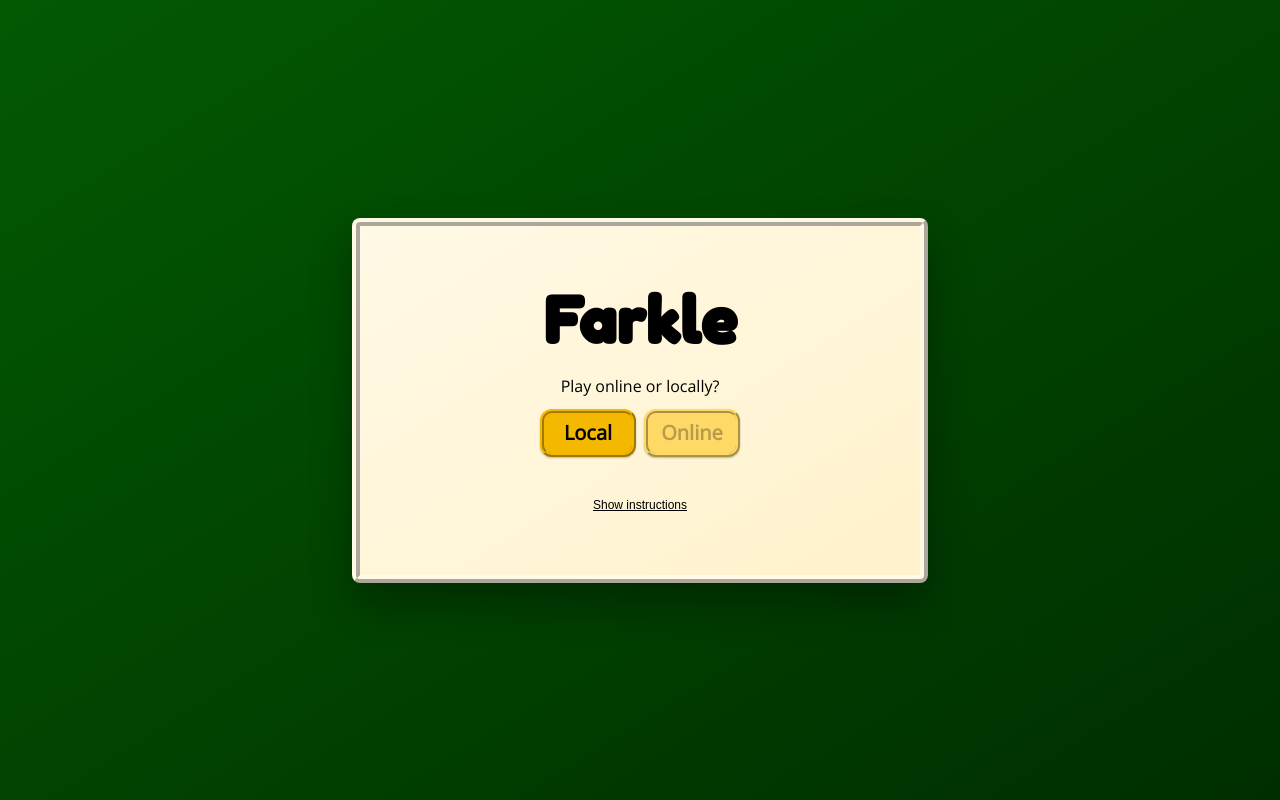
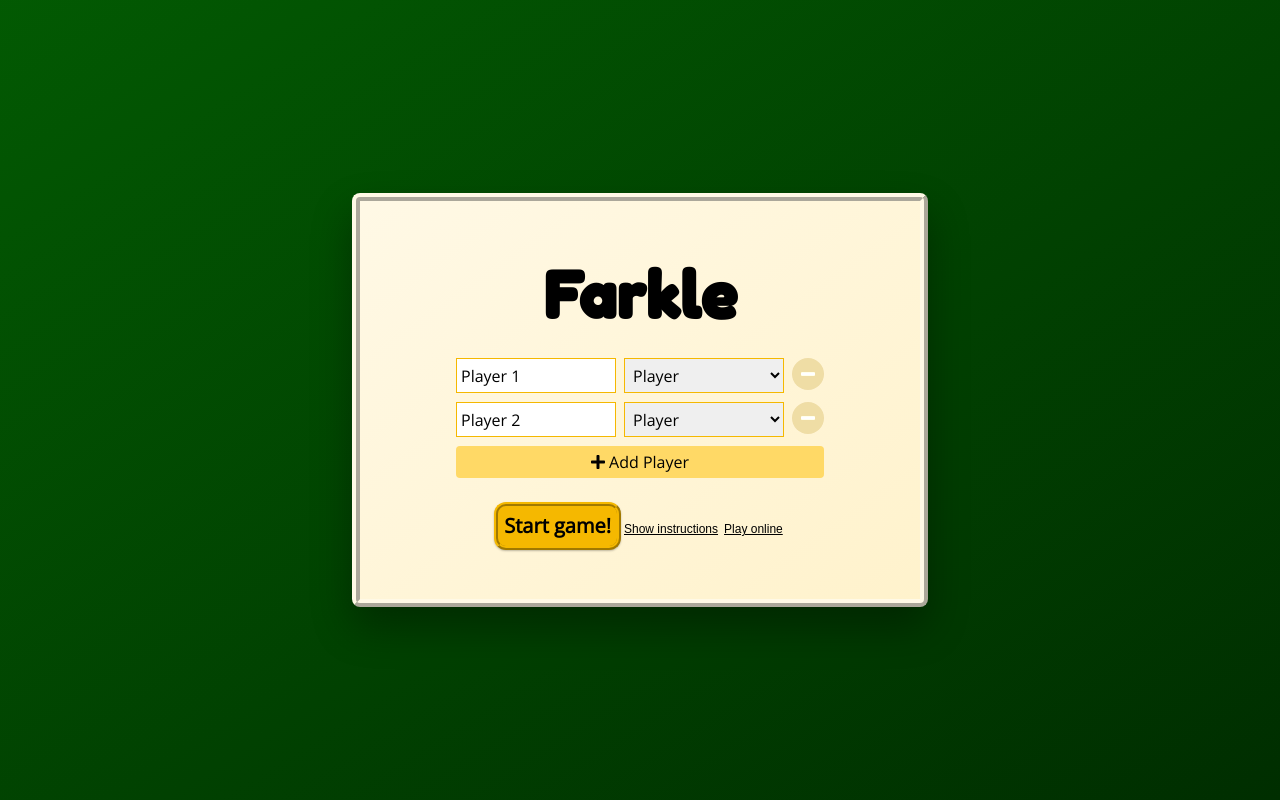
Before and after one commit to tbergman/farkle, a React (Create React App) app: page / in a window 1280 px wide. Built offline with nearby package versions, Linux system fonts and the light colour scheme; what cannon, react-three-fiber would draw is missing.

Commit message:
Improves game config ui

```diff
--- a/package.json
+++ b/package.json
@@ -3,6 +3,9 @@
   "version": "0.1.0",
   "private": true,
   "dependencies": {
+    "@fortawesome/fontawesome-svg-core": "^1.2.29",
+    "@fortawesome/free-solid-svg-icons": "^5.13.1",
+    "@fortawesome/react-fontawesome": "^0.1.11",
     "@testing-library/jest-dom": "^4.2.4",
     "@testing-library/react": "^9.3.2",
     "@testing-library/user-event": "^7.1.2",
--- a/src/App.tsx
+++ b/src/App.tsx
@@ -10,11 +10,15 @@ import {
 import Game from './components/Game';
 import { Player } from './game/player';
 
-const AppRouterCtx = () => {
+const AppRouterContext = () => {
   const [players, setPlayers] = useState<Array<Player>>([])
 
   const startGame = (players: Array<Player>) => {
+    storePlayers(players)
     setPlayers(players)
+  }
+
+  const storePlayers = (players: Array<Player>) => {
     localStorage.setItem('farkle-players', JSON.stringify(players))
   }
 
@@ -37,8 +41,9 @@ const App = () => {
 
   return (
     <div className="App">
+
       <Router>
-        <AppRouterCtx />
+        <AppRouterContext />
       </Router>
     </div>
   );
--- a/src/components/GameIntro/GameConfig/GameConfig.styles.scss
+++ b/src/components/GameIntro/GameConfig/GameConfig.styles.scss
@@ -1,22 +1,18 @@
 #player-picker-form {
+  --row-height: 32px;
+
   display: grid;
   margin: 24px auto;
   gap: 12px;
+  grid-auto-rows: var(--row-height);
   justify-items: left;
 
   .player-picker-form-field {
     display: grid;
+    width: 100%;
     align-items: baseline;
-    gap: 4px;
-    grid-template-columns: repeat(2, 1fr auto);
-
-    @media (max-width: 640px) {
-      grid-template-columns: repeat(1, 1fr auto);
-    }
-
-    &#player-count-field {
-      grid-template-columns: 1fr auto 1fr;
-    }
+    gap: 8px;
+    grid-template-columns: 1fr 1fr var(--row-height);
   }
 
   .player-picker-label {
@@ -25,8 +21,13 @@
   }
 
   .player-form-input {
+    display: block;
+    width: 100%;
+    height: 100%;
+    box-sizing: border-box;
     padding: 4px;
     border: 1px solid var(--color-primary);
+    font-family: inherit;
     font-size: 1em;
     outline-color: var(--color-primary);
   }
@@ -44,4 +45,44 @@
       background-color: var(--color-primary-lightest);
     }
   }
+
+  .update-btn {
+    border: none;
+    cursor: pointer;
+    font-family: inherit;
+    font-size: inherit;
+    outline-color: var(--color-primary);
+
+    &[disabled] {
+      background-color: var(--color-primary-light);
+      filter: saturate(25%) brightness(120%);
+    }
+
+    &:hover:not([disabled]) {
+      filter: brightness(90%);
+    }
+
+    &.add-player-button {
+      width: 100%;
+      background-color: var(--color-primary-light);
+      border-radius: 4px;
+    }
+
+    &.remove-player-button {
+      display: flex;
+      width: 32px;
+      height: 32px;
+      padding: 0;
+      background-color: var(--color-primary);
+      border-radius: 32px;
+      color: white;
+      place-content: center;
+      place-items: center;
+
+      .svg-inline--fa {
+        width: 50%;
+        height: 50%;
+      }
+    }
+  }
 }
--- a/src/components/GameIntro/GameConfig/GameConfig.tsx
+++ b/src/components/GameIntro/GameConfig/GameConfig.tsx
@@ -1,8 +1,11 @@
-import React, { ChangeEvent, useEffect, useState } from 'react';
+import React, { ChangeEvent, useEffect, useState, useRef } from 'react';
 import { mapCount } from '../../../util/range';
+import { FontAwesomeIcon } from '@fortawesome/react-fontawesome'
+import { faMinus, faPlus, faUser, faLaptop } from '@fortawesome/free-solid-svg-icons'
 import { Player, newPlayer, playerType } from '../../../game/player';
 import GameButton from '../../GameButton';
 import './GameConfig.styles.scss';
+import { FarkleLogic } from '../../../game/FarkleLogic';
 
 type GameConfigProps = {
   startGame(players: Array<Player>): void
@@ -13,6 +16,8 @@ const GameConfig = ({ startGame }: GameConfigProps) => {
 
   const countPlayers = () => players.length
 
+  const addButton = useRef<any>()
+
   useEffect(() => {
     const playersJSON = localStorage.getItem('farkle-players')
     if (playersJSON) {
@@ -20,26 +25,31 @@ const GameConfig = ({ startGame }: GameConfigProps) => {
     }
   }, [])
 
-  const handlePlayerCountChange = (n: number) => {
-    const prevCount = players.length
-    if (prevCount > n) {
+  const removePlayer = (i: number) => {
+    if (players.length > 2) {
       const _p = [...players]
-      _p.splice(n)
-      setPlayers(_p)
-    } else if (prevCount < n) {
-      const _p = [...players]
-      _p.push(newPlayer(n - 1))
+      _p.splice(i, 1)
       setPlayers(_p)
     }
   }
 
-  const handlePlayerTypeChange = (i: number, value: playerType) => {
+  const addPlayer = () => {
+    if (players.length < FarkleLogic.MAX_PLAYERS) {
+      const _p = [...players]
+      _p.push(newPlayer(players.length))
+      setPlayers(_p)
+    }
+    addButton.current.blur()
+  }
+
+  const updatePlayerType = (i: number, value: playerType) => {
     const _p = [...players]
     _p[i].type = value
     setPlayers(_p)
+    if (value === 'computer') updatePlayerName(i, `Player ${i+1}`)
   }
 
-  const handlePlayerNameChange = (i: number, value: string) => {
+  const updatePlayerName = (i: number, value: string) => {
     const _p = [...players]
     _p[i].name = value
     setPlayers(_p)
@@ -47,52 +57,47 @@ const GameConfig = ({ startGame }: GameConfigProps) => {
 
   return (
     <>
-    <form id="player-picker-form">
-      <div className="player-picker-form-field" id="player-count-field">
-        <label htmlFor="player-count">Play with</label>
-        <input className="player-form-input" id="player-count" type="number" min="2" max="6" value={countPlayers()} onChange={(e: ChangeEvent<HTMLInputElement>) => handlePlayerCountChange(Number(e.target.value))} />
-        <span>players</span>
-      </div>
+    <div id="player-picker-form">
       {mapCount(countPlayers(), (i) => (
         <div key={i} className="player-picker-form-field">
-          <label className="player-picker-label" htmlFor={`type-player-${i + 1}`}>Player {i + 1}</label>
+          <input
+            className="player-form-input"
+            type="text"
+            id={`name-player-${i}`}
+            value={players[i].name}
+            onChange={(e: ChangeEvent<HTMLInputElement>) => updatePlayerName(i, e.target.value)}
+            disabled={players[i].type === 'computer'}
+          />
           <select
             name="player-type"
             className="player-form-input"
             id={`type-player-${i + 1}`}
             value={players[i].type}
-            onChange={(e: ChangeEvent<HTMLSelectElement>) => handlePlayerTypeChange(i, e.target.value as playerType)}
+            onChange={(e: ChangeEvent<HTMLSelectElement>) => updatePlayerType(i, e.target.value as playerType)}
           >
-            <option value="human">Human</option>
+            <option value="human">Player</option>
             <option value="computer">Computer</option>
           </select>
-          {players[i].type === 'human' && <>
-            <label className="player-picker-label" htmlFor={`name-player-${i}`}>named</label>
-            <input
-              className="player-form-input"
-              type="text"
-              id={`name-player-${i}`}
-              value={players[i].name}
-              onChange={(e: ChangeEvent<HTMLInputElement>) => handlePlayerNameChange(i, e.target.value)}
-            />
-          </>
-          }
+          <button
+            disabled={players.length <= 2}
+            className="update-btn remove-player-button"
+            onClick={() => {removePlayer(i)}}>
+              <FontAwesomeIcon icon={faMinus} />
+          </button>
         </div>
       ))
-      }
-    </form>
+    }
+      <button
+        ref={addButton}
+        disabled={players.length >= FarkleLogic.MAX_PLAYERS}
+        className="update-btn add-player-button"
+        onClick={addPlayer}>
+          <FontAwesomeIcon icon={faPlus} /> Add Player
+      </button>
+    </div>
     <GameButton onClick={() => startGame(players)}>Start game!</GameButton>
     </>
   )
 }
 
-
-GameConfig.propTypes = {
-  // bla: PropTypes.string,
-};
-
-GameConfig.defaultProps = {
-  // bla: 'test',
-};
-
 export default GameConfig;
--- a/src/components/GameIntro/GameIntro.styles.scss
+++ b/src/components/GameIntro/GameIntro.styles.scss
@@ -41,8 +41,8 @@ $max-width: 576px;
     text-align: center;
   }
 
-  .toggle-instructions-button {
-    padding: 0.25em 0;
+  .text-button {
+    padding: 0.25em;
     border: none;
     margin: 1em 0;
     background-color: transparent;
--- a/src/components/GameIntro/GameIntro.tsx
+++ b/src/components/GameIntro/GameIntro.tsx
@@ -3,41 +3,31 @@ import GameInstructions from './GameInstructions';
 import { Player } from '../../game/player';
 import GameConfig from './GameConfig';
 import './GameIntro.styles.scss'
-import GameSourceConfig from './GameSourceConfig';
 
 type GameIntroProps = {
   startGame(players: Array<Player>): void
 }
 
-type GameSource = 'server' | 'client' | null
+type GameSource = 'server' | 'client'
 
 const GameIntro = ({startGame}: GameIntroProps) => {
-
   const [showInstructions, setShowInstructions] = useState(false)
-  const [gameSource, setGameSource] = useState<GameSource>(null)
-
-  const ConfigComponent = () => {
-    if (gameSource === 'client') {
-      return <GameConfig startGame={startGame} />
-    } else if (gameSource === 'server') {
-      return <GameSourceConfig setSource={setGameSource} />
-    } else {
-      return <GameSourceConfig setSource={setGameSource}/>
-    }
-  }
+  const [gameSource, setGameSource] = useState<GameSource>('client')
 
   return (
     <div className="intro-container">
       <section className="game-intro">
         <div className="intro-header">
           <h1 className="title">Farkle</h1>
-          <ConfigComponent />
-          <br/>
+          {gameSource === 'client' && <GameConfig startGame={startGame} /> }
+          {gameSource === 'server' && <div></div>}
           <button
-            className="toggle-instructions-button"
+            className="text-button"
             onClick={() => {setShowInstructions(!showInstructions)}}>
               {showInstructions ? 'Hide' : 'Show'} instructions
           </button>
+          {gameSource === 'client' && <button className="text-button" onClick={() => setGameSource('server')}>Play online</button>}
+          {gameSource === 'server' && <button className="text-button" onClick={() => setGameSource('client')}>Play on this device</button>}
         </div>
         {showInstructions && <GameInstructions />}
       </section>
--- a/src/components/GameIntro/GameSourceConfig/GameSourceConfig.styles.scss
+++ /dev/null
@@ -1,21 +0,0 @@
-
-#source-config-form {
-  display: flex;
-  flex-direction: column;
-
-  #source-config-label {
-    padding: 0.5em 0;
-  }
-
-  .source-config-btn {
-    margin: 4px;
-  }
-
-  // #source-config-btn-server {
-
-  // }
-
-  // #source-config-btn-client {
-
-  // }
-}
--- a/src/components/GameIntro/GameSourceConfig/GameSourceConfig.tsx
+++ /dev/null
@@ -1,30 +0,0 @@
-import React from 'react';
-import './GameSourceConfig.styles.scss';
-import GameButton from '../../GameButton';
-
-type GameSourceConfig = {
-  setSource: (x: 'server' | 'client' | null) => void
-}
-
-const GameSourceConfig = ({ setSource } : GameSourceConfig) => {
-  return (
-    <form id="source-config-form">
-      <label id="source-config-label">Play online or locally?</label>
-      <div className="source-config-btn-wrapper">
-        <GameButton
-          className="source-config-btn"
-          id="source-config-btn-client"
-          onClick={() => setSource('client')}
-          tooltip="Each player takes their turn on this device."> Local </GameButton>
-        <GameButton
-          className="source-config-btn"
-          id="source-config-btn-server"
-          onClick={() => setSource('server')}
-          isDisabled={true}
-          tooltip="Coming soon!"> Online </GameButton>
-      </div>
-    </form>
-  )
-}
-
-export default GameSourceConfig;
--- a/src/components/GameIntro/GameSourceConfig/index.tsx
+++ /dev/null
@@ -1,3 +0,0 @@
-import GameSourceConfig from './GameSourceConfig';
-
-export default GameSourceConfig;
--- a/src/game/FarkleLogic.ts
+++ b/src/game/FarkleLogic.ts
@@ -15,7 +15,9 @@ export class FarkleLogic {
   static THREE_PAIR_SCORE = 1000;
   static REQUIRED_POINTS_ON_BOARD = 1000;
   static END_GAME_POINTS = 10000;
+  static MAX_PLAYERS = 6;
   static BOT_MIN_SCORE = 300;
+
 
   static scoreMove(_dice: DiceValueArray): number {
     let score = 0;
```
Also changed, not shown: 1 other file (tests, documents, lock files or other folders).
